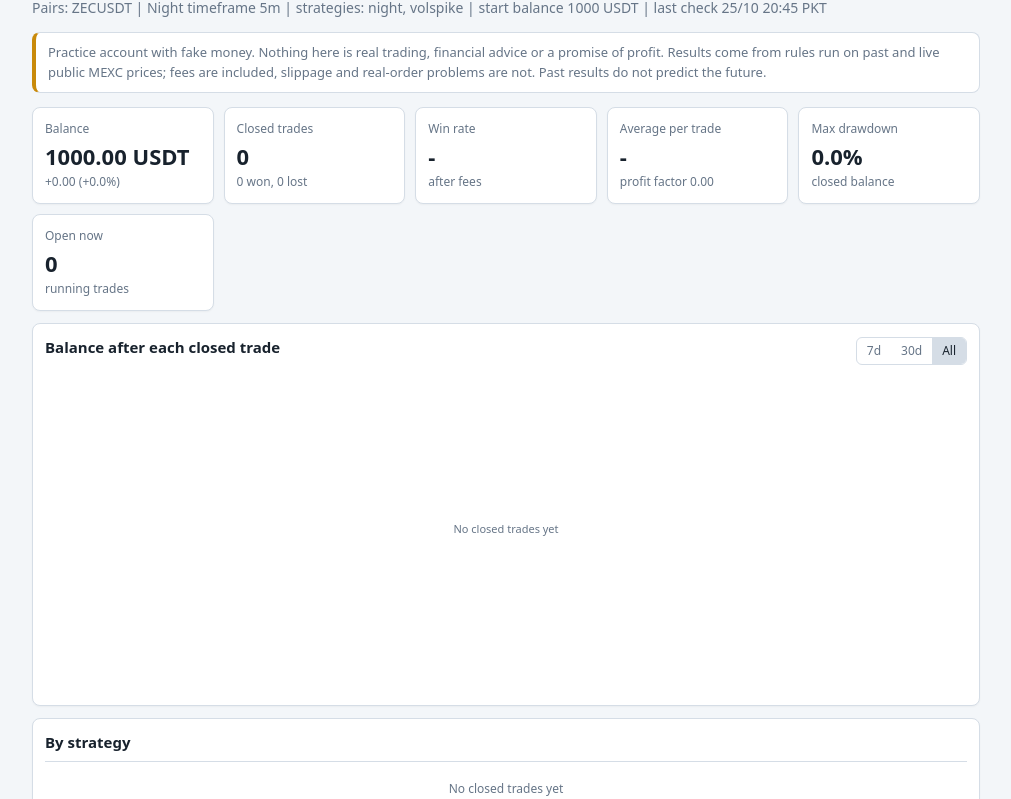
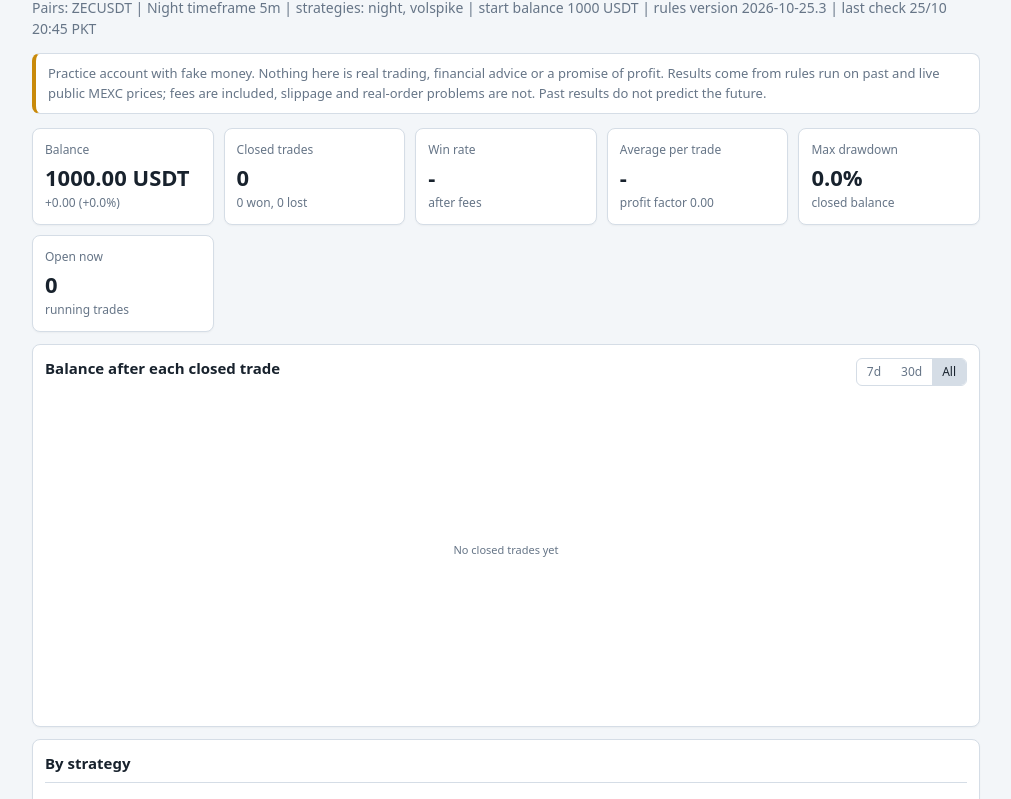
Before and after one commit to zakasamoon/zaka-bot, a plain HTML site: page index.html in a window 1280 px wide. Shown: the part 58-857 px from the top of the page, without its empty margins (134-1145 px from the left). Drawn offline with Linux system fonts and the light colour scheme.

Commit message:
Add files via upload

```diff
--- a/index.html
+++ b/index.html
@@ -131,7 +131,7 @@ function lists(){
   table($('#closed'),['Entry (PKT)','Pair','Side','R after fee','P&L','Balance','Result'],L.map(function(r){var x=r.net-(r.feeR||0);return [[pk(r.t)],[r.sym],[(r.dir>0?'BUY ':'SELL ')+lab(r),r.dir>0?'up':'dn'],[fm(x),cl(x)],[fm(r.pnl||0),cl(r.pnl||0)],[(r.bal!==undefined?r.bal.toFixed(2):'')],[r.res==='win'?'target':r.res==='partial'?'TP'+r.hits+' then stop':'stopped']]}),'No closed trades yet');
 }
 function render(){
-  var s=S;$('#sub').textContent='Pairs: '+s.symbols.join(', ')+' | Night timeframe '+s.timeframe+(s.strategies?' | strategies: '+s.strategies.join(', '):'')+' | start balance '+s.bal0+' USDT | last check '+pk(s.lastPoll)+' PKT';
+  var s=S;$('#sub').textContent='Pairs: '+s.symbols.join(', ')+' | Night timeframe '+s.timeframe+(s.strategies?' | strategies: '+s.strategies.join(', '):'')+' | start balance '+s.bal0+' USDT | rules version '+(s.rules||'old')+' | last check '+pk(s.lastPoll)+' PKT';
   tiles();chart();groups();lists();
   var errs=s.errors&&Object.keys(s.errors).length?Object.keys(s.errors).map(function(k){return k+': '+s.errors[k]}).join('; '):'';
   var f=$('#foot');f.textContent='Each trade risks '+s.risk+'% of the current balance; fee '+s.fee+'% per side. The balance counts finished trades only.';
```
